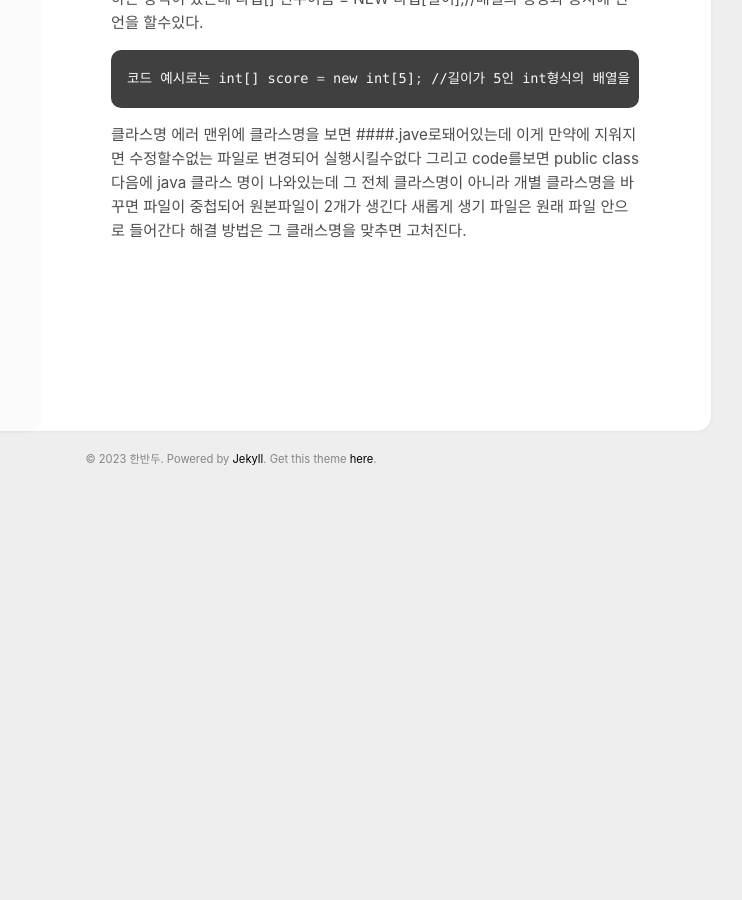
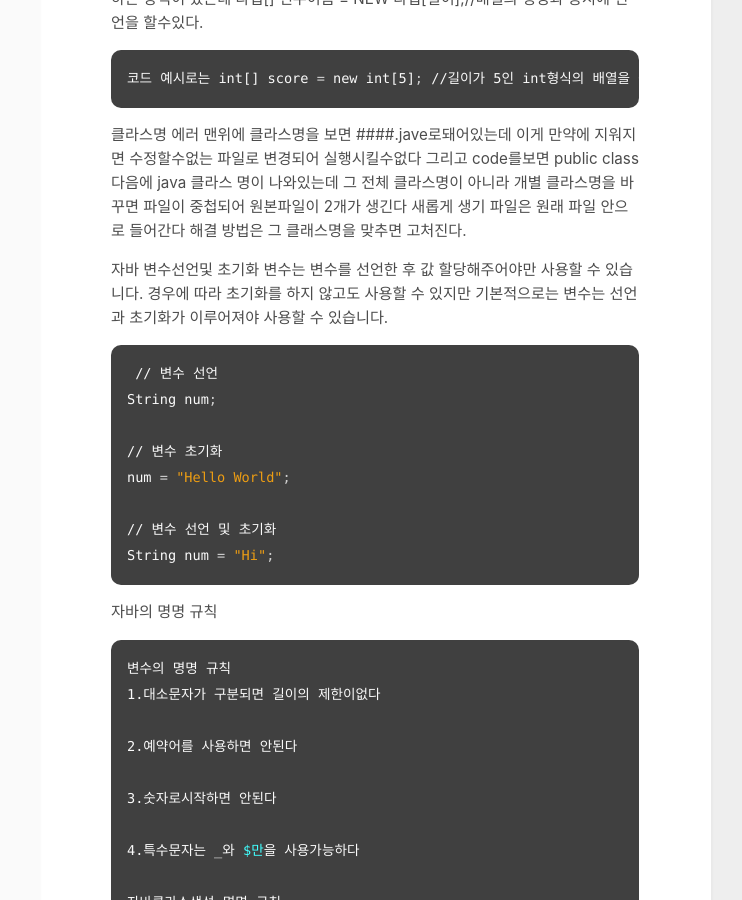
Before and after one commit to ChrisAhn1001/blog, a Jekyll site: the page built from _posts/2023-04-23-배열에러정리.md, in a window 1280 px wide and 900 px high, scrolled down 693 px. Shown: the whole window, without its empty margins (409-1151 px from the left). Built offline with Jekyll 4.4.1, drawn with Linux system fonts in a browser that asks for light colours; before the commit the page ends 1185 px from its top, so only the background shows below that; some of the changed text lies outside the part shown.

Commit message:
수정 123

````diff
--- a/_posts/2023-04-23-배열에러정리.md
+++ b/_posts/2023-04-23-배열에러정리.md
@@ -30,3 +30,41 @@ int [] score {10,20,30,40,50,60,1};
  변경되어 실행시킬수없다 그리고 code를보면 public class 다음에 java 클라스 명이 나와있는데
  그 전체 클라스명이 아니라 개별 클라스명을 바꾸면 파일이 중첩되어 원본파일이 2개가 생긴다 새롭게 생기 파일은
  원래 파일 안으로 들어간다 해결 방법은 그 클래스명을 맞추면 고처진다.
+
+ 자바 변수선언및 초기화
+ 변수는 변수를 선언한 후 값 할당해주어야만 사용할 수 있습니다. 경우에 따라 초기화를 하지 않고도 사용할 수 있지만 기본적으로는 변수는 선언과 초기화가 이루어져야 사용할 수 있습니다.
+ ```bash
+ // 변수 선언
+String num;
+
+// 변수 초기화
+num = "Hello World";
+
+// 변수 선언 및 초기화
+String num = "Hi";
+```
+자바의 명명 규칙
+```bash
+변수의 명명 규칙
+1.대소문자가 구분되면 길이의 제한이없다
+
+2.예약어를 사용하면 안된다
+
+3.숫자로시작하면 안된다
+
+4.특수문자는 _와 $만을 사용가능하다
+
+자바클라스생성 명명 규칙
+1.클래스명은 명사로 한다.
+
+2.여러개의 단어가 섞이는 경우 각 단어의 첫번째 문자는
+대문자이어야 한다. (CamelCase 라고한다)
+
+이름에 여러단어를 혼합하여 사용한다면 첫 번째 단어는 소문자,
+두 번째 단어부터는 대문자로 시작합니다.
+
+이름을 만들때 숫자를 먼저 입력해도 안된다.
+
+대소문자 구분이 되기 때문에 같은 뜻의 단어를 사용해도 프로그램에서는
+서로 다른 것으로 받아들인다.
+```
````
